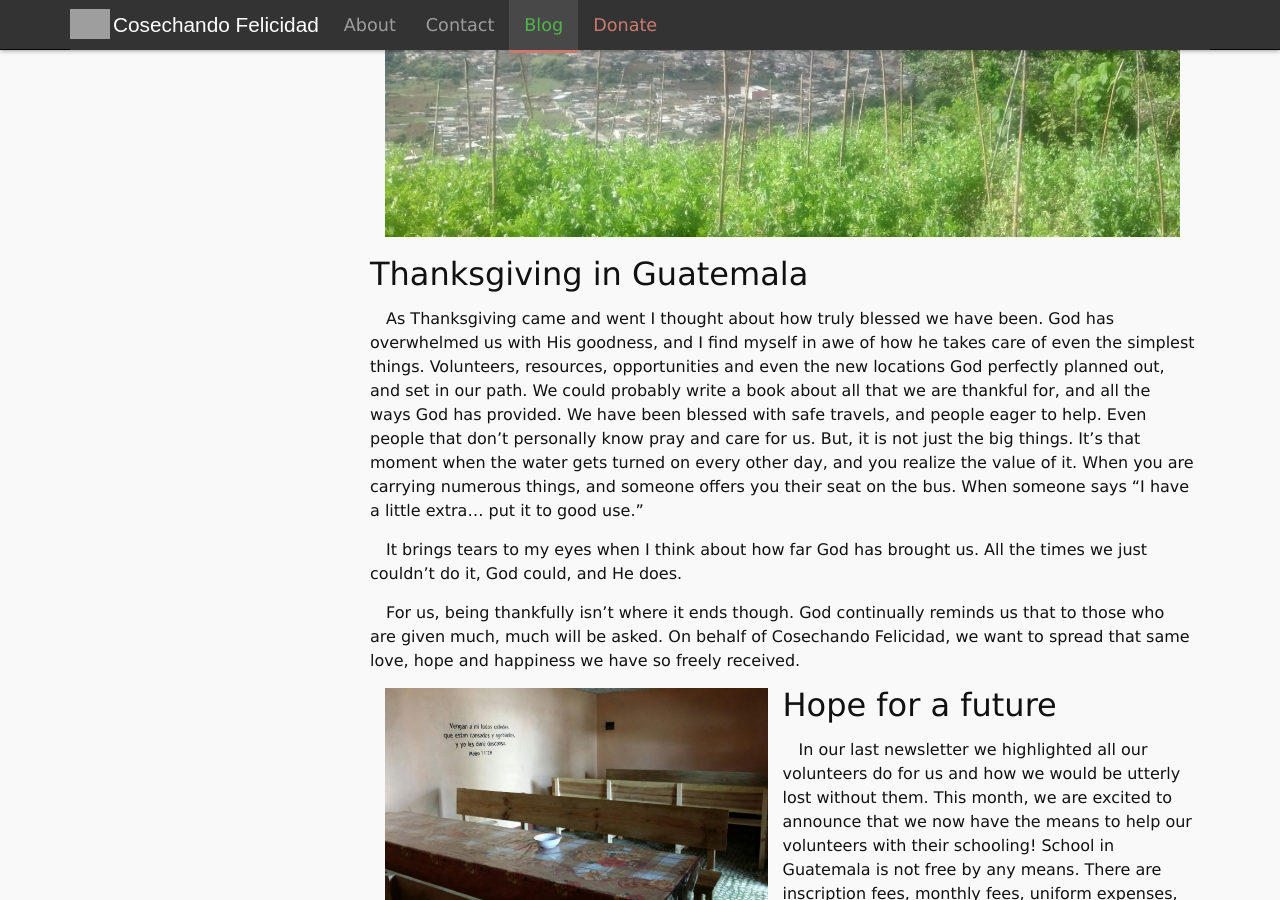
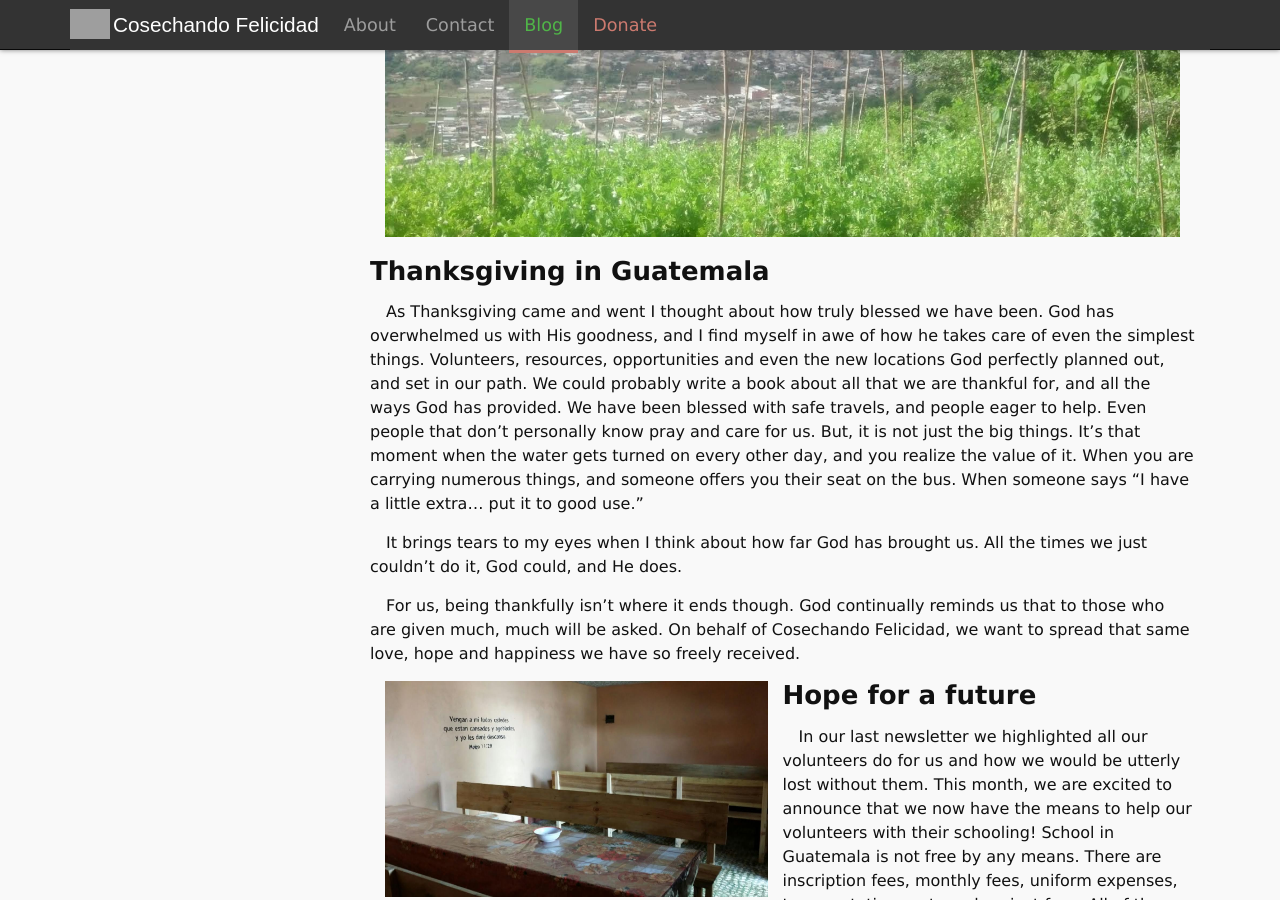
Before and after one commit to harvestinghappiness/harvestinghappiness.github.io, a Jekyll site: the page built from _posts/2015-12-01-December-Newsletter.md, in a window 1280 px wide and 900 px high, scrolled down 389 px. Built offline with Jekyll 4.4.1, drawn with Linux system fonts in a browser that asks for light colours; comment, search, counter and statistics services are not loaded.

Commit message:
Update blog consistency

```diff
--- a/_posts/2015-12-01-December-Newsletter.md
+++ b/_posts/2015-12-01-December-Newsletter.md
@@ -9,7 +9,7 @@ commentID: 4
 
 {% include figure.html src="d15pic1.jpg" size="full" alt="Santa Maria, Guatemala" %}
 
-##Thanksgiving in Guatemala
+###Thanksgiving in Guatemala
 
 As Thanksgiving came and went I thought about how truly blessed we have been. God has overwhelmed us with His goodness, and I find myself in awe of how he takes care of even the simplest things. Volunteers, resources, opportunities and even the new locations God perfectly planned out, and set in our path. We could probably write a book about all that we are thankful for, and all the ways God has provided. We have been blessed with safe travels, and people eager to help. Even people that don’t personally know pray and care for us. But, it is not just the big things. It’s that moment when the water gets turned on every other day, and you realize the value of it. When you are carrying numerous things, and someone offers you their seat on the bus. When someone says “I have a little extra… put it to good use.”
 
@@ -19,17 +19,17 @@ For us, being thankfully isn’t where it ends though. God continually reminds u
 
 {% include figure.html src="d15pic2.jpg" size="half" caption="“Come to me, all you who are weary and burdened, and I will give you rest” Matthew 11:28" %}
 
-##Hope for a future
+###Hope for a future
 
 In our last newsletter we highlighted all our volunteers do for us and how we would be utterly lost without them. This month, we are excited to announce that we now have the means to help our volunteers with their schooling! School in Guatemala is not free by any means. There are inscription fees, monthly fees, uniform expenses, transportation costs and project fees. All of these expenses make it extremely difficult for the average Guatemalan to obtain an education. Not to mention, most children have to work to support their families and cannot afford to spare the time of being in school. The average Guatemalan has had 4.1 years of education; in rural areas such as Santa María those numbers are even worse. Last year, we received a donation specifically for assisting with school fees. This allowed us to pay for half of the school expenses of our volunteers and some other community members who were particularly in need. As our organization continues to grow, we are excited at the opportunity to pay for half of the school fees for our regular volunteers. While we wish everyone in the village could receive an education, we think this is a great way to start. Not only do your donations provide food for the elderly, but they help our committed volunteers to gain training that they can one day use to serve through our organization and beyond.
 
-##Amazon Smile
+###Amazon Smile
 
 We are also excited to announce that we are now an Amazon Smile charity. This means you can designate us as your charity and 0.5% of the money you spend on Amazon will go to our programs with no additional costs to you! You can designate us as your charity through the link below. Remember to shop from [http://www.smile.amazon.com/](https://www.smile.amazon.com/) each time you go to purchase from Amazon after this.
 
 Designate us as your Amazon Smile Charity: [https://smile.amazon.com/ch/474437262](https://smile.amazon.com/ch/474437262)
 
-##An update
+###An update
 
 Brennan has made it back to Guatemala and has moved into the upper story of our new facility. Emily will be joining her in January. She spends each day cooking at the project, visiting the sick, taking people to the doctor and doing so much more. Each day is different while we are in Guatemala, but we are always very busy. Each evening there is a line of people in crisis who form to talk to us. They are at the end of their rope and do not know what to do. They are about to lose their homes, in medical crisis, depressed, abused, and any number of other possibilities. They come to us hoping we have the answers and can do something about their situation. While we are far from knowing the answers, we know who does and we seek His counsel in every decision. It would be impossible to ask for specific prayers for all of the difficult decisions we make each day, but we would greatly appreciate your general prayers for this.  Sometimes we feel like we hold the success of this village in our hands and have to choose who it goes to. Pray that we would have clarity in our decision and be able to heard God’s voice and see his purpose clearly.
 
```
Also changed, not shown: _posts/2015-10-01-October-Newsletter.md (+1 -1 lines).
